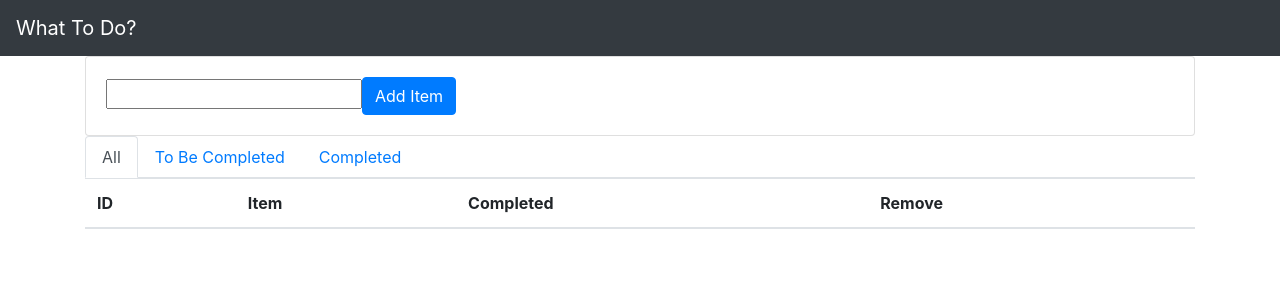
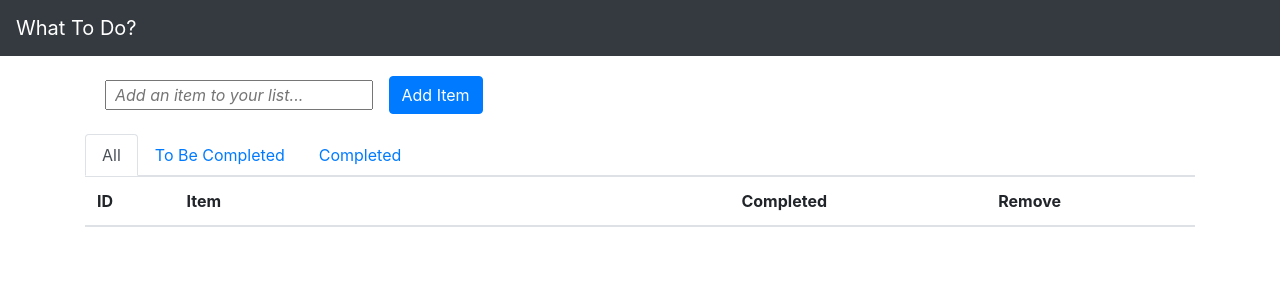
Before and after one commit to Jordan6271/bootcamp-project-week11, a React (Create React App) app in the folder what-to-do/: page / in a window 1280 px wide. Shown: the top 300 px of the page. Built offline with nearby package versions, Linux system fonts and the light colour scheme.

Commit message:
Final styling changes

```diff
--- a/what-to-do/src/App.css
+++ b/what-to-do/src/App.css
@@ -0,0 +1,15 @@
+#input::-webkit-input-placeholder {
+    font-style: italic;
+}
+
+#input::-moz-placeholder {
+    font-style: italic;
+}
+
+#input::-ms-placeholder {
+    font-style: italic;
+}
+
+#input::placeholder {
+    font-style: italic;
+}
--- a/what-to-do/src/WhatToDo/Add/Add.js
+++ b/what-to-do/src/WhatToDo/Add/Add.js
@@ -10,7 +10,7 @@ class Add extends React.Component {
 		let input;
 		return (
 			<div className="add-area">
-				<Card>
+				<Card style={{ border: "none" }}>
 					<Card.Body>
 						<Form
 							onSubmit={(event) => {
@@ -23,11 +23,19 @@ class Add extends React.Component {
 							}}
 						>
 							<input
+								id="input"
 								ref={(node) => {
 									input = node;
 								}}
+								className="mr-3 mt-1 pl-2 w-25"
+								placeholder="Add an item to your list..."
 							/>
-							<Button type="submit">Add Item </Button>
+							<Button
+								type="submit"
+								style={{ marginTop: "-0.25rem" }}
+							>
+								Add Item{" "}
+							</Button>
 						</Form>
 					</Card.Body>
 				</Card>
--- a/what-to-do/src/WhatToDo/Item/Item.js
+++ b/what-to-do/src/WhatToDo/Item/Item.js
@@ -32,6 +32,7 @@ class Item extends React.Component {
 					<Checkbox
 						onClick={this.props.onCompletedClick}
 						defaultChecked={this.props.completed}
+						className="pl-5"
 					/>
 				</td>
 				<td>
--- a/what-to-do/src/WhatToDo/Item/VisibleItems.js
+++ b/what-to-do/src/WhatToDo/Item/VisibleItems.js
@@ -10,9 +10,9 @@ class VisibleItems extends React.Component {
 					<thead>
 						<tr>
 							<th>ID</th>
-							<th>Item</th>
+							<th className="w-50">Item</th>
 							<th>Completed</th>
-							<th>Remove</th>
+							<th className="pl-4">Remove</th>
 						</tr>
 					</thead>
 					<tbody>
```
Also changed, not shown: what-to-do/src/WhatToDo/Links/Links.js (+13 -7 lines).
